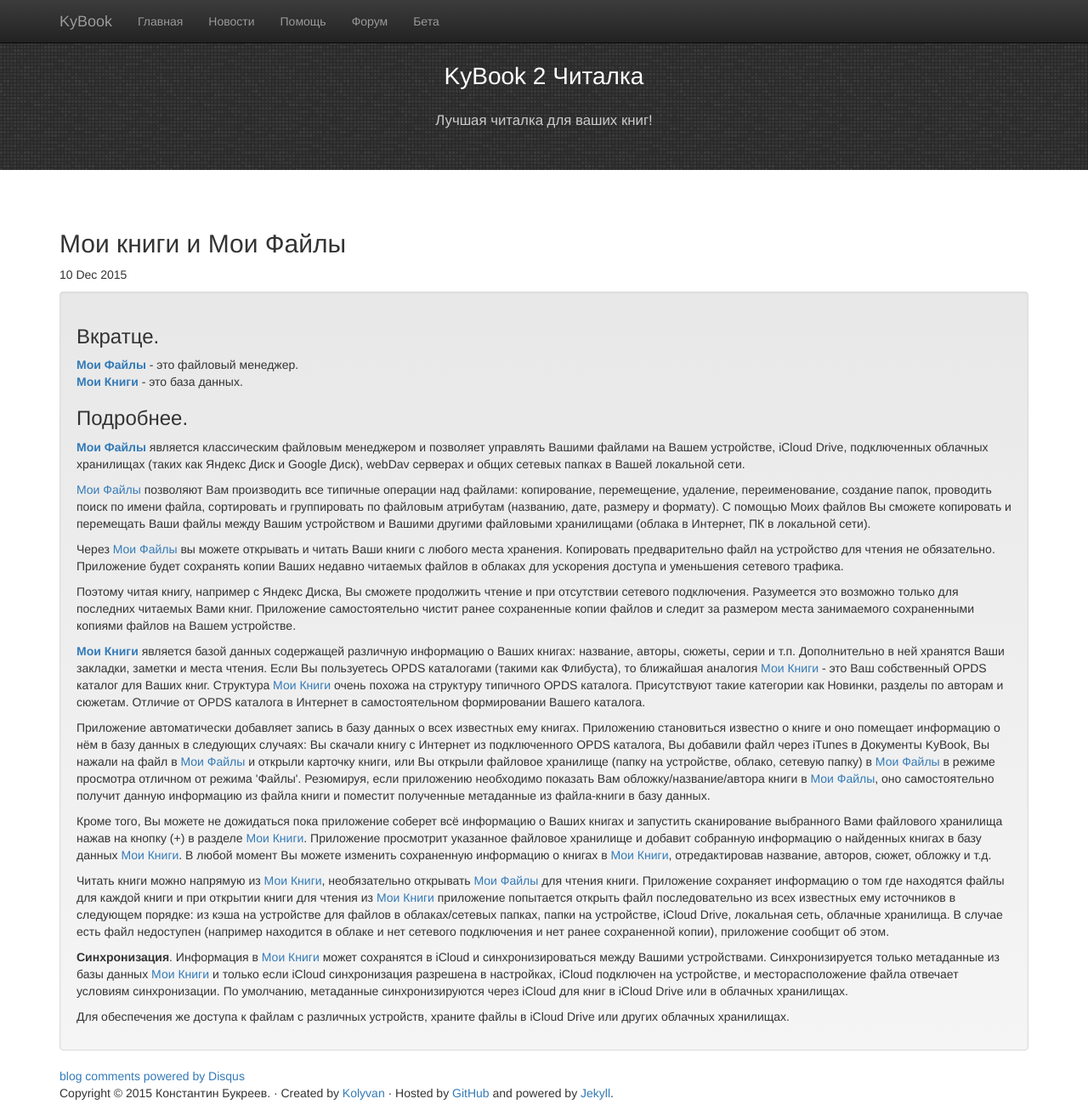
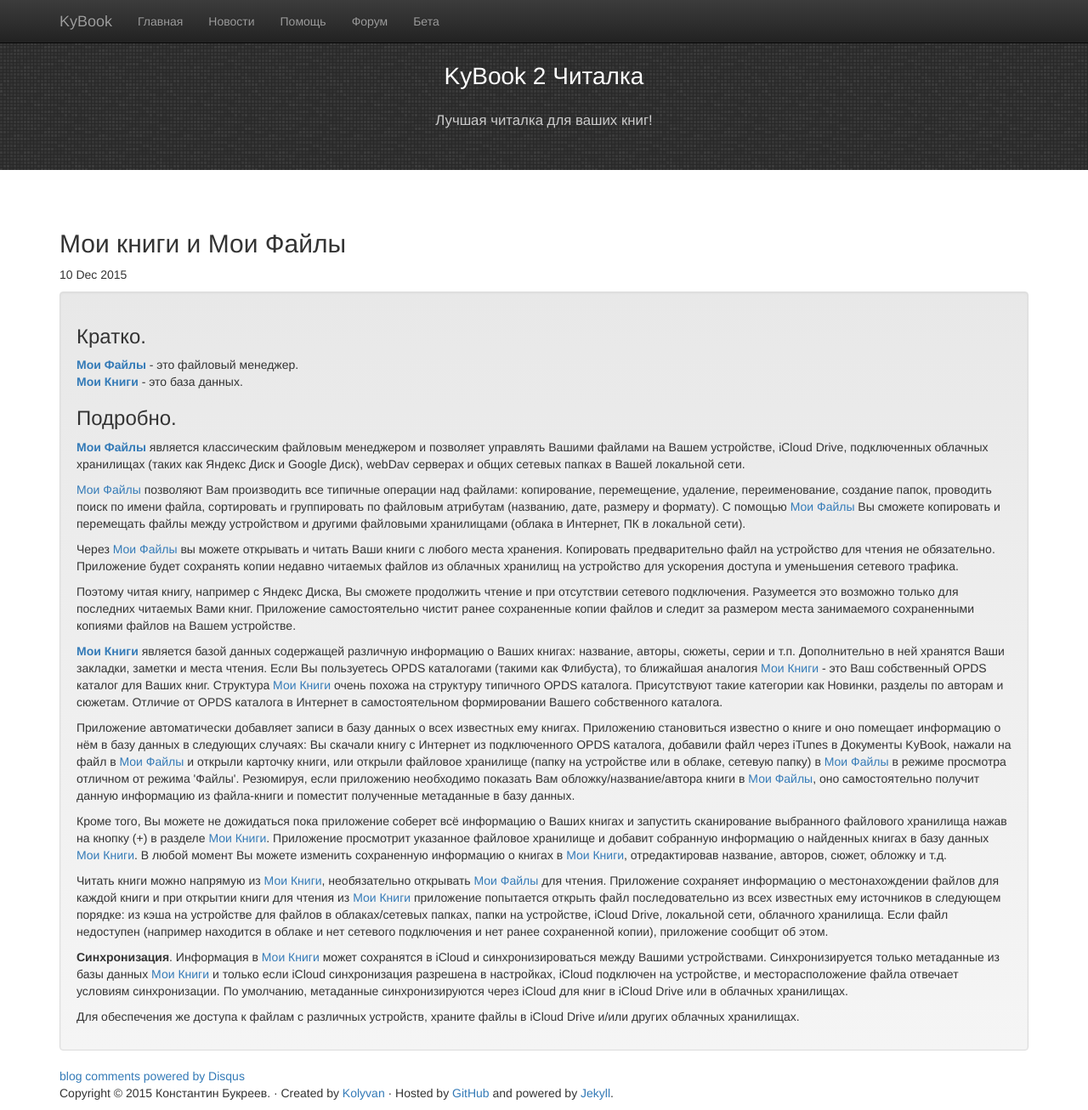
Before and after one commit to kolyvan/kybook-reader.com, a Jekyll site: the page built from faq/ru/_posts/2015-12-10-mybooks-myfiles.html, in a window 1280 px wide and 1306 px high. Shown: the whole window at 85% size. Built offline with Jekyll 4.4.1, drawn with Linux system fonts in a browser that asks for light colours; nearby versions of some CDN libraries; comment, search, counter and statistics services are not loaded.

Commit message:
update faq

```diff
--- a/faq/ru/_posts/2015-12-10-mybooks-myfiles.html
+++ b/faq/ru/_posts/2015-12-10-mybooks-myfiles.html
@@ -3,30 +3,30 @@
 title: Мои книги и Мои Файлы
 ---
 
-<h3>Вкратце.</h3>
+<h3>Кратко.</h3>
 <div>
 <div><strong class='text-primary'>Мои Файлы</strong> - это файловый менеджер.</div>
 <div><strong class='text-primary'>Мои Книги</strong> - это база данных.</div>
 </div>
 
 
-<h3>Подробнее.</h3>
+<h3>Подробно.</h3>
 <div>
 <p><strong class='text-primary'>Мои Файлы</strong> является классическим файловым менеджером и позволяет управлять Вашими файлами на Вашем устройстве, iCloud Drive, подключенных облачных хранилищах (таких как Яндекс Диск и Google Диск), webDav серверах и общих сетевых папках в Вашей локальной сети.</p>
-<p><span class='text-primary'>Мои Файлы</span> позволяют Вам производить все типичные операции над файлами: копирование, перемещение, удаление, переименование, создание папок, проводить поиск по имени файла, сортировать и группировать по файловым атрибутам (названию, дате, размеру и формату). С помощью Моих файлов Вы сможете копировать и перемещать Ваши файлы между Вашим устройством и Вашими другими файловыми хранилищами (облака в Интернет, ПК в локальной сети).</p>
-<p>Через <span class='text-primary'>Мои Файлы</span> вы можете открывать и читать Ваши книги с любого места хранения. Копировать предварительно файл на устройство для чтения не обязательно. Приложение будет сохранять копии Ваших недавно читаемых файлов в облаках для ускорения доступа и уменьшения сетевого трафика.</p>
+<p><span class='text-primary'>Мои Файлы</span> позволяют Вам производить все типичные операции над файлами: копирование, перемещение, удаление, переименование, создание папок, проводить поиск по имени файла, сортировать и группировать по файловым атрибутам (названию, дате, размеру и формату). С помощью <span class='text-primary'>Мои Файлы</span> Вы сможете копировать и перемещать файлы между устройством и другими файловыми хранилищами (облака в Интернет, ПК в локальной сети).</p>
+<p>Через <span class='text-primary'>Мои Файлы</span> вы можете открывать и читать Ваши книги с любого места хранения. Копировать предварительно файл на устройство для чтения не обязательно. Приложение будет сохранять копии недавно читаемых файлов из облачных хранилищ на устройство для ускорения доступа и уменьшения сетевого трафика.</p>
 <p>Поэтому читая книгу, например с Яндекс Диска, Вы сможете продолжить чтение и при отсутствии сетевого подключения. Разумеется это возможно только для последних читаемых Вами книг. Приложение самостоятельно чистит ранее сохраненные копии файлов и следит за размером места занимаемого сохраненными копиями файлов на Вашем устройстве.</p>
 </div>
 
 <div>
-<p><strong class='text-primary'>Мои Книги</strong> является базой данных содержащей различную информацию о Ваших книгах: название, авторы, сюжеты, серии и т.п. Дополнительно в ней хранятся Ваши закладки, заметки и места чтения. Если Вы пользуетесь OPDS каталогами (такими как Флибуста), то ближайшая аналогия <span class='text-primary'>Мои Книги</span> - это Ваш собственный OPDS каталог для Ваших книг. Структура <span class='text-primary'>Мои Книги</span> очень похожа на структуру типичного OPDS каталога. Присутствуют такие категории как Новинки, разделы по авторам и сюжетам. Отличие от OPDS каталога в Интернет в самостоятельном формировании Вашего каталога.</p>
-<p>Приложение автоматически добавляет запись в базу данных о всех известных ему книгах. Приложению становиться известно о книге и оно помещает информацию о нём в базу данных в следующих случаях: Вы скачали книгу с Интернет из подключенного OPDS каталога, Вы добавили файл через iTunes в Документы KyBook, Вы нажали на файл в <span class='text-primary'>Мои Файлы</span> и открыли карточку книги, или Вы открыли файловое хранилище (папку на устройстве, облако, сетевую папку) в <span class='text-primary'>Мои Файлы</span> в режиме просмотра отличном от режима 'Файлы'. Резюмируя, если приложению необходимо показать Вам обложку/название/автора книги в <span class='text-primary'>Мои Файлы</span>, оно самостоятельно получит данную информацию из файла книги и поместит полученные метаданные из файла-книги в базу данных.</p>
-<p>Кроме того, Вы можете не дожидаться пока приложение соберет всё информацию о Ваших книгах и запустить сканирование выбранного Вами файлового хранилища нажав на кнопку (+) в разделе <span class='text-primary'>Мои Книги</span>. Приложение просмотрит указанное файловое хранилище и добавит собранную информацию о найденных книгах в базу данных <span class='text-primary'>Мои Книги</span>.
+<p><strong class='text-primary'>Мои Книги</strong> является базой данных содержащей различную информацию о Ваших книгах: название, авторы, сюжеты, серии и т.п. Дополнительно в ней хранятся Ваши закладки, заметки и места чтения. Если Вы пользуетесь OPDS каталогами (такими как Флибуста), то ближайшая аналогия <span class='text-primary'>Мои Книги</span> - это Ваш собственный OPDS каталог для Ваших книг. Структура <span class='text-primary'>Мои Книги</span> очень похожа на структуру типичного OPDS каталога. Присутствуют такие категории как Новинки, разделы по авторам и сюжетам. Отличие от OPDS каталога в Интернет в самостоятельном формировании Вашего собственного каталога.</p>
+<p>Приложение автоматически добавляет записи в базу данных о всех известных ему книгах. Приложению становиться известно о книге и оно помещает информацию о нём в базу данных в следующих случаях: Вы скачали книгу с Интернет из подключенного OPDS каталога, добавили файл через iTunes в Документы KyBook, нажали на файл в <span class='text-primary'>Мои Файлы</span> и открыли карточку книги, или открыли файловое хранилище (папку на устройстве или в облаке, сетевую папку) в <span class='text-primary'>Мои Файлы</span> в режиме просмотра отличном от режима 'Файлы'. Резюмируя, если приложению необходимо показать Вам обложку/название/автора книги в <span class='text-primary'>Мои Файлы</span>, оно самостоятельно получит данную информацию из файла-книги и поместит полученные метаданные в базу данных.</p>
+<p>Кроме того, Вы можете не дожидаться пока приложение соберет всё информацию о Ваших книгах и запустить сканирование выбранного файлового хранилища нажав на кнопку (+) в разделе <span class='text-primary'>Мои Книги</span>. Приложение просмотрит указанное файловое хранилище и добавит собранную информацию о найденных книгах в базу данных <span class='text-primary'>Мои Книги</span>.
 В любой момент Вы можете изменить сохраненную информацию о книгах в <span class='text-primary'>Мои Книги</span>, отредактировав название, авторов, сюжет, обложку и т.д.</p>
-<p>Читать книги можно напрямую из <span class='text-primary'>Мои Книги</span>, необязательно открывать <span class='text-primary'>Мои Файлы</span> для чтения книги. Приложение сохраняет информацию о том где находятся файлы для каждой книги и при открытии книги для чтения из <span class='text-primary'>Мои Книги</span> приложение попытается открыть файл последовательно из всех известных ему источников в следующем порядке: из кэша на устройстве для файлов в облаках/сетевых папках, папки на устройстве, iCloud Drive, локальная сеть, облачные хранилища. В случае есть файл недоступен (например находится в облаке и нет сетевого подключения и нет ранее сохраненной копии), приложение сообщит об этом.</p>
+<p>Читать книги можно напрямую из <span class='text-primary'>Мои Книги</span>, необязательно открывать <span class='text-primary'>Мои Файлы</span> для чтения. Приложение сохраняет информацию о местонахождении файлов для каждой книги и при открытии книги для чтения из <span class='text-primary'>Мои Книги</span> приложение попытается открыть файл последовательно из всех известных ему источников в следующем порядке: из кэша на устройстве для файлов в облаках/сетевых папках, папки на устройстве, iCloud Drive, локальной сети, облачного хранилища. Если файл недоступен (например находится в облаке и нет сетевого подключения и нет ранее сохраненной копии), приложение сообщит об этом.</p>
 </div>
 
 <div>
 <p><strong>Синхронизация</strong>. Информация в <span class='text-primary'>Мои Книги</span> может сохранятся в iCloud и синхронизироваться между Вашими устройствами. Синхронизируется только метаданные из базы данных <span class='text-primary'>Мои Книги</span> и только если iCloud синхронизация разрешена в настройках, iCloud подключен на устройстве, и месторасположение файла отвечает условиям синхронизации. По умолчанию, метаданные синхронизируются через iCloud для книг в iCloud Drive или в облачных хранилищах.</p>
-<p>Для обеспечения же доступа к файлам с различных устройств, храните файлы в iCloud Drive или других облачных хранилищах.</p>
+<p>Для обеспечения же доступа к файлам с различных устройств, храните файлы в iCloud Drive и/или других облачных хранилищах.</p>
 </div>
```
